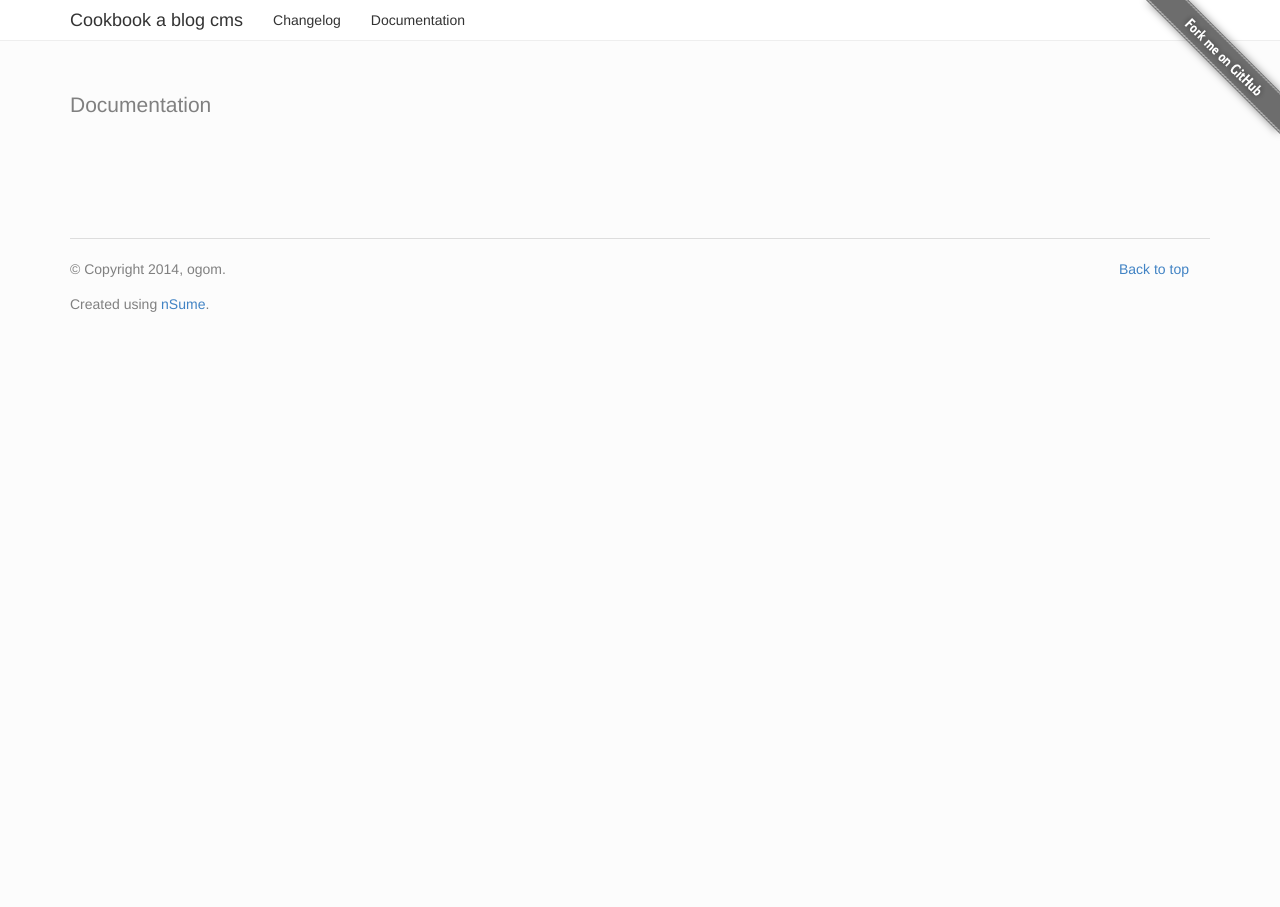
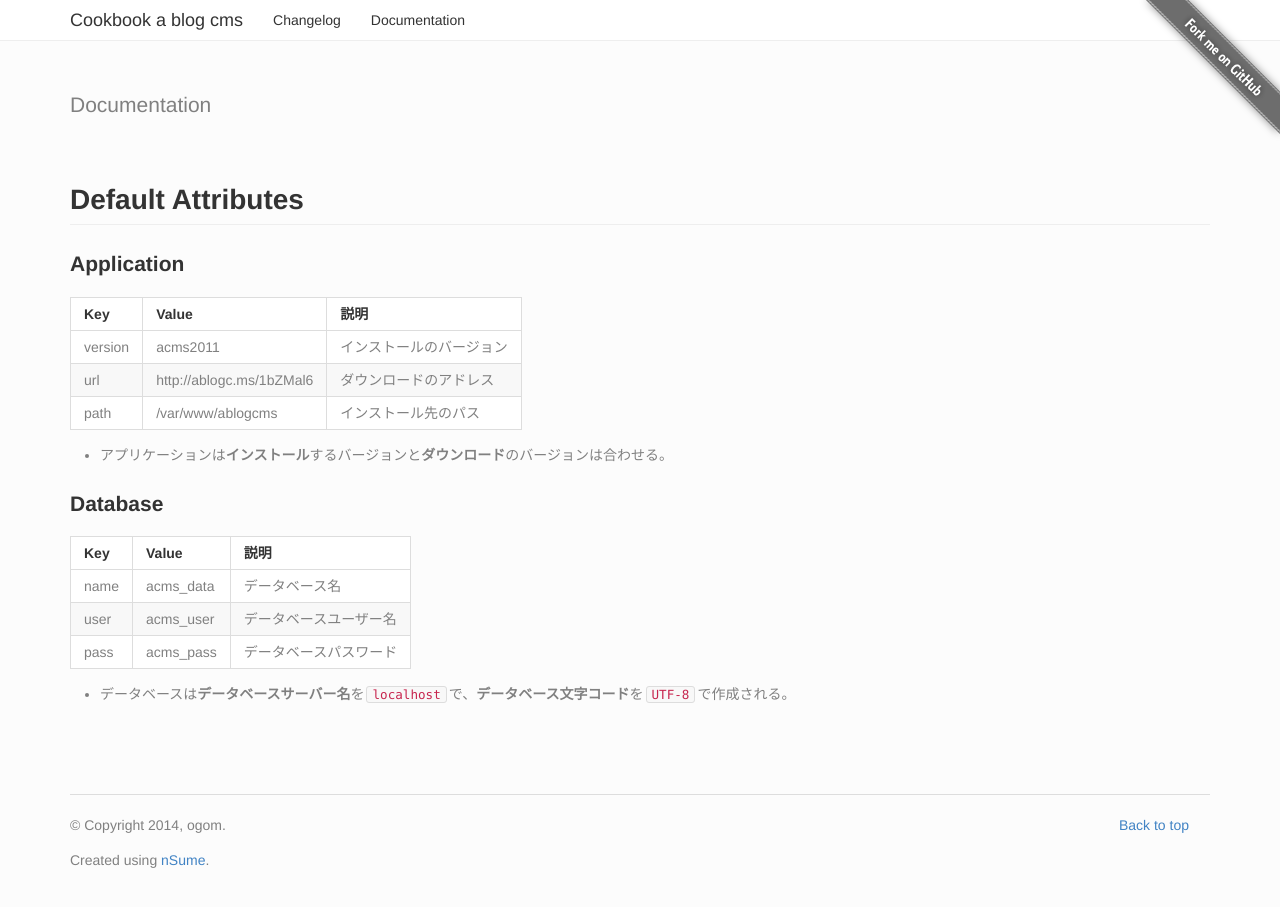
Before and after one commit to ogom/cookbook-acms, a Jekyll site: the page built from docs/index.md, in a window 1280 px wide and 940 px high. Shown: the top 907 px of the window. Built offline with Jekyll 4.4.1, drawn with Linux system fonts in a browser that asks for light colours; Markdown is read by kramdown in place of the engine named in the settings.

Commit message:
Added default attributes on docs

```diff
--- a/docs/index.html
+++ /dev/null
@@ -1,4 +0,0 @@
----
-layout: default
-title:  Documentation
----
--- /dev/null
+++ b/docs/index.md
@@ -0,0 +1,26 @@
+---
+layout: default
+title:  Documentation
+---
+
+## Default Attributes
+
+### Application
+
+| Key     | Value                    | 説明 |
+|:--------|:-------------------------|:-----|
+| version | acms2011                 | インストールのバージョン |
+| url     | http://ablogc.ms/1bZMal6 | ダウンロードのアドレス |
+| path    | /var/www/ablogcms        | インストール先のパス |
+
+* アプリケーションは**インストール**するバージョンと**ダウンロード**のバージョンは合わせる。
+
+### Database
+
+| Key  | Value     | 説明 |
+|:-----|:----------|:-----|
+| name | acms_data | データベース名 |
+| user | acms_user | データベースユーザー名 |
+| pass | acms_pass | データベースパスワード |
+
+* データベースは**データベースサーバー名**を`localhost`で、**データベース文字コード**を`UTF-8`で作成される。
```
Also changed, not shown: index.md (+3 -10 lines).
